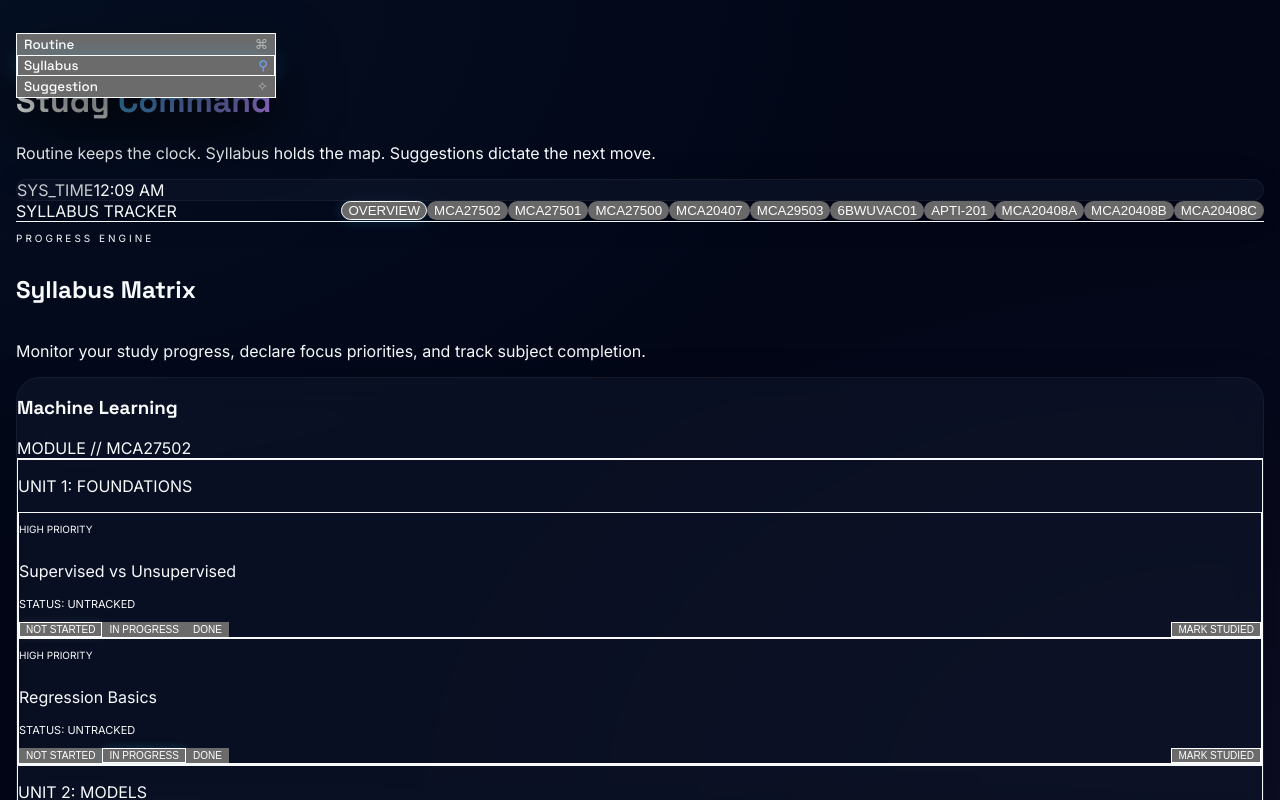
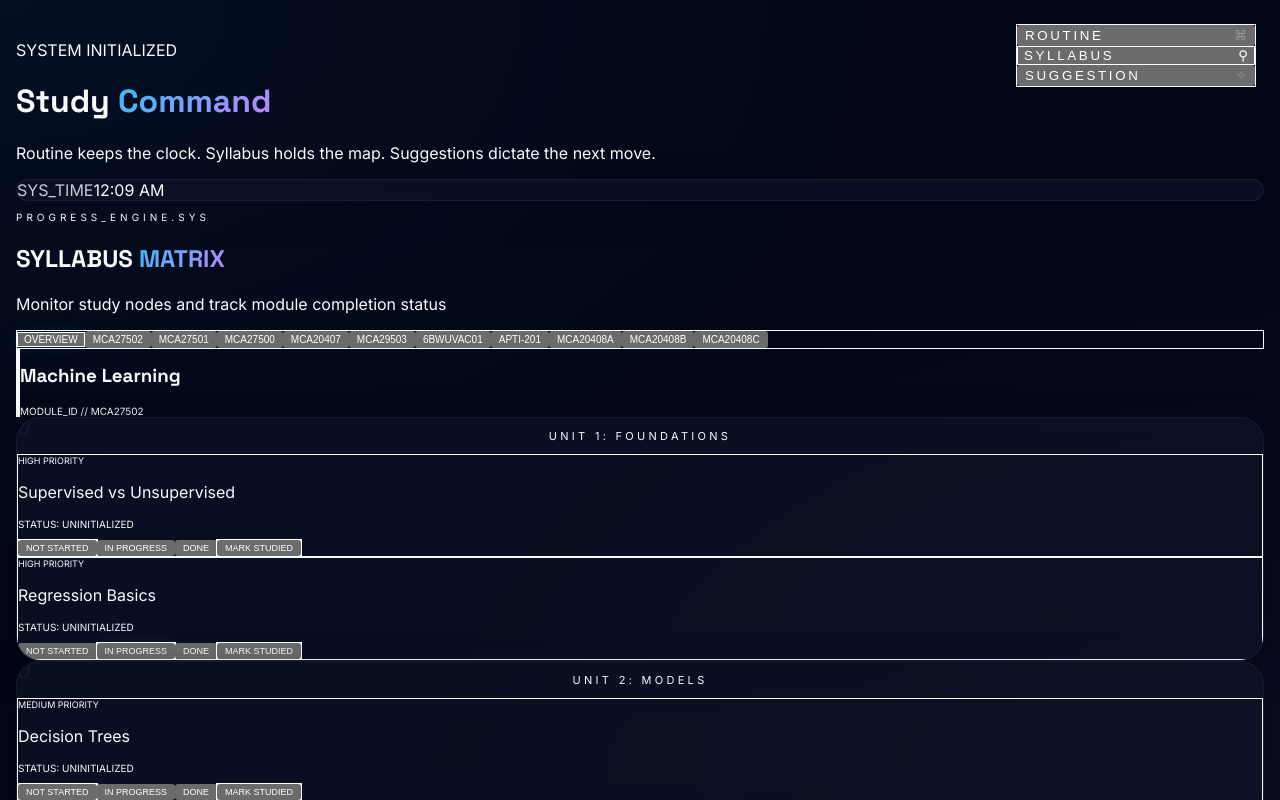
Before and after one commit to Aparup321/suggestion_website, a React (Vite) app: page /syllabus in a window 1280 px wide. Shown: the top 800 px of the page. Built offline with nearby package versions, Linux system fonts and the light colour scheme; the HTML template or start-up script is replaced by a standard one.

Commit message:
refactor: redesign SuggestionView UI with Framer Motion animations and updated theme styling

```diff
--- a/src/App.css
+++ b/src/App.css
@@ -33,6 +33,7 @@ body {
   padding: 24px 16px 80px;
   max-width: 1400px;
   margin: 0 auto;
+  position: relative;
 }
 
 .neo-card {
--- a/src/App.tsx
+++ b/src/App.tsx
@@ -18,7 +18,6 @@ function App() {
     <div className="page-shell">
       {/* Floating Navigator */}
       <RightMenu />
-
       <div className="mx-auto w-full max-w-4xl pt-8 relative z-10">
         <div className="hero-banner mb-10">
           <div className="flex flex-col md:flex-row md:items-center md:justify-between gap-6 relative z-10">
--- a/src/components/RightMenu.tsx
+++ b/src/components/RightMenu.tsx
@@ -14,35 +14,27 @@ export const RightMenu = () => {
   const navigate = useNavigate()
 
   return (
-    <div className="fixed top-8 right-8 z-[100] flex flex-col items-end gap-3">
-      {/* 3 Dashes Hamburger Icon */}
-      <div className="flex flex-col gap-1.5 items-end pr-2 pb-1 opacity-70">
-        <div className="w-8 h-[3px] bg-gradient-to-r from-ocean to-plum rounded-full"></div>
-        <div className="w-6 h-[3px] bg-gradient-to-r from-ocean to-plum rounded-full"></div>
-        <div className="w-10 h-[3px] bg-gradient-to-r from-ocean to-plum rounded-full"></div>
-      </div>
+    <div className="fixed top-6 right-6 z-[999] flex flex-col items-end gap-2" style={{ left: 'auto', right: '24px' }}>
+      <div className="relative group">
+        <div className="absolute -inset-0.5 bg-gradient-to-r from-ocean/30 to-plum/30 rounded-2xl blur-sm opacity-40 group-hover:opacity-100 transition duration-500"></div>
 
-      <div className="relative group">
-        {/* Subtle glowing color-graded backdrop for the menu */}
-        <div className="absolute -inset-1 bg-gradient-to-b from-ocean/20 to-plum/20 rounded-3xl blur-md opacity-50 group-hover:opacity-75 transition duration-500"></div>
-
-        <div className="relative bg-slate-900/70 w-[260px] backdrop-blur-2xl rounded-3xl shadow-[0_30px_60px_rgba(0,0,0,0.7)] border border-white/10 p-3 flex flex-col gap-2">
+        <div className="relative bg-slate-950/95 w-[240px] backdrop-blur-3xl rounded-2xl shadow-2xl border border-white/10 p-2 flex flex-col gap-1.5">
           {items.map((item) => (
             <motion.button
               key={item.id}
-              whileHover={{ scale: 1.02, x: -4 }}
+              whileHover={{ x: -2, scale: 1.01 }}
               whileTap={{ scale: 0.98 }}
               onClick={() => {
                 setMode(item.id)
                 navigate(item.id === "routine" ? "/" : `/${item.id}`)
               }}
-              className={`text-left px-5 py-4 rounded-2xl transition-all flex items-center justify-between gap-4 ${mode === item.id
-                ? "bg-gradient-to-r from-ocean/20 to-plum/20 border border-ocean/40 shadow-[0_0_20px_rgba(56,189,248,0.2)] text-white font-semibold"
-                : "bg-white/5 border border-transparent text-slate-300 hover:bg-white/10 hover:text-white"
+              className={`text-left px-6 py-4 rounded-xl transition-all flex items-center justify-between gap-4 ${mode === item.id
+                ? "bg-white/10 border border-white/10 text-white font-black"
+                : "text-slate-500 hover:text-slate-200"
                 }`}
             >
-              <span className="text-lg font-display tracking-widest">{item.label}</span>
-              <span className={`text-xl ${mode === item.id ? "text-gradient opacity-100" : "opacity-50"}`}>
+              <span className="text-sm uppercase tracking-[0.2em]">{item.label}</span>
+              <span className={`text-xl ${mode === item.id ? "text-ocean opacity-100" : "opacity-30"}`}>
                 {item.icon}
               </span>
             </motion.button>
--- a/src/components/SuggestionView.tsx
+++ b/src/components/SuggestionView.tsx
@@ -3,17 +3,18 @@ import { useAppStore } from "../store/useAppStore"
 import { buildSuggestions } from "../utils/suggestions"
 import { useEffect, useState } from "react"
 import { Link } from "react-router-dom"
+import { motion, AnimatePresence } from "framer-motion"
 
-const badge = {
-  "study-now": "bg-coral/20 text-coral border border-coral/30 shadow-[0_0_10px_rgba(244,63,94,0.2)]",
-  continue: "bg-ocean/20 text-ocean border border-ocean/30 shadow-[0_0_10px_rgba(56,189,248,0.2)]",
-  revise: "bg-lime/20 text-lime border border-lime/30 shadow-[0_0_10px_rgba(74,222,128,0.2)]",
+const badgeStyles = {
+  "study-now": "bg-amber/10 text-amber ring-1 ring-amber/20 shadow-[0_0_15px_rgba(245,158,11,0.1)]",
+  continue: "bg-ocean/10 text-ocean ring-1 ring-ocean/20 shadow-[0_0_15px_rgba(56,189,248,0.1)]",
+  revise: "bg-emerald/10 text-emerald ring-1 ring-emerald/20 shadow-[0_0_15px_rgba(16,185,129,0.1)]",
 }
 
 const label = {
   "study-now": "Study Now",
-  continue: "Continue Learning",
-  revise: "Quick Revision",
+  continue: "Continue",
+  revise: "Revision",
 }
 
 export const SuggestionView = () => {
@@ -31,96 +32,117 @@ export const SuggestionView = () => {
   const suggestions = buildSuggestions(subjects, routineEntries, now, selectedSubjectId)
 
   return (
-    <section className="flex flex-col gap-6 w-full">
-      <div className="flex flex-wrap items-center gap-3 w-full border-b border-white/5 pb-4">
-        <div className="text-xs uppercase tracking-widest text-slate-500 font-semibold px-4 pl-0">
-          AI Suggestion Matrix
+    <section className="flex flex-col gap-10 w-full max-w-5xl mx-auto py-4">
+      {/* HEADER SECTION */}
+      <div className="flex flex-col md:flex-row md:items-end justify-between gap-6 px-4">
+        <div className="space-y-1">
+          <p className="text-[10px] uppercase tracking-[0.4em] text-plum font-bold">HEURISTIC_ANALYSIS.SYS</p>
+          <h1 className="text-4xl font-black tracking-tight text-white">FOCUS <span className="text-gradient">TARGET</span></h1>
+          <p className="text-slate-500 text-sm font-medium">Smart directives generated from schedule urgency and completion logic</p>
         </div>
-        <div className="ml-auto flex flex-wrap gap-2">
+      </div>
+
+      {/* FILTER BUTTONS */}
+      <div className="flex flex-wrap items-center gap-2 px-4 bg-slate-900/40 p-3 rounded-2xl border border-white/5 mx-4">
         <button
           onClick={() => setSelectedSubject(undefined)}
-              className={`px-4 py-2 rounded-full text-xs uppercase tracking-widest font-semibold transition-all ${
+          className={`px-5 py-2 rounded-xl text-[10px] uppercase font-black tracking-widest transition-all ${
             !selectedSubjectId
-                  ? "bg-slate-800 text-white border-ocean shadow-[0_0_15px_rgba(56,189,248,0.2)]"
-                  : "bg-slate-900/50 text-slate-400 border-transparent hover:text-slate-200"
-              } border`}
+              ? "bg-plum/20 text-plum border border-plum/30 shadow-[0_0_15px_rgba(192,132,252,0.1)]"
+              : "text-slate-500 hover:text-slate-300"
+          }`}
         >
-              All Subjects
+          ALL_SUBJECTS
         </button>
         {subjects.map((subject) => (
           <button
             key={subject.id}
             onClick={() => setSelectedSubject(subject.id)}
-              className={`px-4 py-2 rounded-full text-xs uppercase font-semibold transition-all ${
+            className={`px-5 py-2 rounded-xl text-[10px] uppercase font-black tracking-widest transition-all ${
               selectedSubjectId === subject.id
-                  ? "bg-slate-800 text-white border-ocean shadow-[0_0_15px_rgba(56,189,248,0.2)]"
-                  : "bg-slate-900/50 text-slate-400 border-transparent hover:text-slate-200"
-              } border`}
+                ? "bg-plum/20 text-plum border border-plum/30 shadow-[0_0_15px_rgba(192,132,252,0.1)]"
+                : "text-slate-500 hover:text-slate-300"
+            }`}
           >
             {subject.code || subject.id}
           </button>
         ))}
       </div>
-      </div>
 
-      <div className="flex flex-col gap-2">
-        <p className="text-[10px] uppercase tracking-[0.3em] text-plum font-bold">Heuristic Analysis</p>
-        <h2 className="text-3xl font-display text-white tracking-tight">Focus Target</h2>
-        <p className="text-sm text-slate-400">
-          Smart recommendations generated from schedule alignment, urgency, and past study sessions.
-        </p>
-      </div>
-
-      <div className="neo-card p-8 flex flex-col gap-6 mt-2">
-        <div className="flex items-center justify-between border-b border-white/10 pb-4">
-          <h3 className="text-2xl font-display text-white tracking-tight">Active Directives</h3>
+      <div className="px-4 pb-20">
+        <div className="flex items-center gap-4 mb-8">
+          <h3 className="text-xl font-bold text-white tracking-tight leading-none">ACTIVE DIRECTIVES</h3>
+          <div className="h-px flex-1 bg-white/5"></div>
           <Link
             to="/syllabus"
-            className="px-4 py-2 rounded-full text-[10px] uppercase tracking-widest bg-white/5 hover:bg-white/10 border border-white/10 text-white transition-colors"
+            className="px-4 py-2 rounded-xl text-[10px] uppercase font-black tracking-widest text-slate-400 border border-white/10 hover:border-plum/40 hover:text-plum transition-all"
           >
-            Review Syllabus
+            Syllabus Tracker
           </Link>
         </div>
 
-        <div className="grid gap-4 mt-2">
+        <div className="grid gap-6">
+          <AnimatePresence mode="popLayout">
             {suggestions.length === 0 ? (
-            <p className="text-sm text-slate-500 font-mono text-center py-10">
-              [ NO DIRECTIVES FOUND ] <br className="mb-2" /> Initialize progress tracking in Syllabus to generate suggestions.
+              <motion.div
+                initial={{ opacity: 0 }} animate={{ opacity: 1 }}
+                className="neo-card p-20 text-center space-y-4"
+              >
+                <span className="text-4xl">📡</span>
+                <p className="text-slate-500 text-sm font-mono tracking-widest">
+                  [ NO DIRECTIVES FOUND ] <br className="mb-2" />
+                  Initialize study progress in Syllabus to generate targets
                 </p>
+              </motion.div>
             ) : (
               suggestions.map((item, index) => (
+                <motion.div
+                  key={item.id}
+                  initial={{ opacity: 0, x: -20 }}
+                  animate={{ opacity: 1, x: 0 }}
+                  transition={{ delay: index * 0.05 }}
+                >
                   <Link
                     to="/syllabus"
-                key={item.id}
                     onClick={() => setSelectedSubject(item.subjectId)}
-                className="group relative flex flex-col md:flex-row md:items-center md:justify-between gap-5 rounded-2xl border border-white/5 bg-slate-900/40 px-6 py-5 hover:bg-slate-800/50 transition-all overflow-hidden"
+                    className="group relative block"
                   >
-                {/* Glow effect on hover */}
-                <div className="absolute inset-x-0 -bottom-px h-px bg-gradient-to-r from-ocean/0 via-ocean/50 to-ocean/0 opacity-0 group-hover:opacity-100 transition-opacity"></div>
-
-                <div>
-                  <div className="flex items-center gap-3 mb-2">
-                    <span className="text-[10px] uppercase tracking-widest text-slate-500 font-bold bg-slate-900 px-2 py-0.5 rounded-md border border-white/5">
+                    <div className="neo-card p-6 md:p-8 flex flex-col md:flex-row md:items-center justify-between gap-8 transition-all hover:border-plum/30 hover:bg-slate-900/80 overflow-hidden">
+                      <div className="space-y-4 relative z-10">
+                        <div className="flex items-center gap-3">
+                          <span className="text-[10px] font-black text-slate-600 tracking-tighter uppercase p-1.5 bg-white/5 rounded border border-white/5">
                             SEQ // 0{index + 1}
                           </span>
-                    <span className="text-[10px] uppercase font-mono text-ocean/80">
+                          <span className="text-[10px] uppercase font-black tracking-widest text-plum/80">
                             {item.subjectTitle}
                           </span>
                         </div>
-                  <p className="text-xl font-medium text-slate-100 mb-1 group-hover:text-white transition-colors">
+                        <div className="space-y-1">
+                          <p className="text-2xl font-black text-white group-hover:text-plum transition-colors tracking-tight">
                             {item.topicTitle}
                           </p>
-                  <p className="text-sm text-slate-400">{item.reason}</p>
+                          <p className="text-sm text-slate-500 font-medium max-w-xl group-hover:text-slate-400 transition-colors tracking-tight">
+                            {item.reason}
+                          </p>
+                        </div>
                       </div>
 
-                <div className="shrink-0 mt-2 md:mt-0">
-                  <span className={`inline-block px-4 py-2 rounded-lg text-[10px] uppercase font-bold tracking-widest ${badge[item.type]}`}>
+                      <div className="shrink-0 relative z-10">
+                        <div className={`px-5 py-2.5 rounded-xl text-[10px] uppercase font-black tracking-[0.2em] transition-all group-hover:scale-105 ${badgeStyles[item.type]}`}>
                           {label[item.type]}
-                  </span>
+                        </div>
+                      </div>
+
+                      <div className="absolute inset-0 opacity-0 group-hover:opacity-100 transition-opacity pointer-events-none">
+                        <div className="absolute top-0 right-0 w-64 h-64 bg-plum/5 blur-[80px] rounded-full translate-x-1/2 -translate-y-1/2" />
+                        <div className="absolute bottom-0 left-0 w-64 h-64 bg-ocean/5 blur-[80px] rounded-full -translate-x-1/2 translate-y-1/2" />
+                      </div>
                     </div>
                   </Link>
+                </motion.div>
               ))
             )}
+          </AnimatePresence>
         </div>
       </div>
     </section>
--- a/src/components/SyllabusView.tsx
+++ b/src/components/SyllabusView.tsx
@@ -1,4 +1,5 @@
 import { useAppStore } from "../store/useAppStore"
+import { motion } from "framer-motion"
 
 export const SyllabusView = () => {
   const subjects = useAppStore((state) => state.subjects)
@@ -10,119 +11,120 @@ export const SyllabusView = () => {
   const selected = subjects.find((subject) => subject.id === selectedSubjectId)
 
   return (
-    <section className="flex flex-col gap-6 w-full">
-      <div className="flex flex-wrap items-center gap-3 w-full border-b border-white/5 pb-4">
-        <div className="text-xs uppercase tracking-widest text-slate-500 font-semibold px-4 pl-0">
-          Syllabus Tracker
+    <section className="flex flex-col gap-10 w-full max-w-5xl mx-auto py-4">
+      {/* HEADER SECTION */}
+      <div className="flex flex-col md:flex-row md:items-end justify-between gap-6 px-4">
+        <div className="space-y-1">
+          <p className="text-[10px] uppercase tracking-[0.4em] text-ocean font-bold">PROGRESS_ENGINE.SYS</p>
+          <h1 className="text-4xl font-black tracking-tight text-white">SYLLABUS <span className="text-gradient">MATRIX</span></h1>
+          <p className="text-slate-500 text-sm font-medium">Monitor study nodes and track module completion status</p>
         </div>
-        <div className="ml-auto flex flex-wrap gap-2">
+      </div>
+
+      {/* SUBJECT FILTER */}
+      <div className="flex flex-wrap items-center gap-2 px-4 bg-slate-900/40 p-3 rounded-2xl border border-white/5 mx-4">
         <button
           onClick={() => setSelectedSubject(undefined)}
-              className={`px-4 py-2 rounded-full text-xs uppercase tracking-widest font-semibold transition-all ${
+          className={`px-5 py-2 rounded-xl text-[10px] uppercase font-black tracking-widest transition-all ${
             !selectedSubjectId
-                  ? "bg-slate-800 text-white border-ocean shadow-[0_0_15px_rgba(56,189,248,0.2)]"
-                  : "bg-slate-900/50 text-slate-400 border-transparent hover:text-slate-200"
-              } border`}
+              ? "bg-ocean/20 text-ocean border border-ocean/30 shadow-[0_0_15px_rgba(56,189,248,0.1)]"
+              : "text-slate-500 hover:text-slate-300"
+          }`}
         >
-              Overview
+          OVERVIEW
         </button>
         {subjects.map((subject) => (
           <button
             key={subject.id}
             onClick={() => setSelectedSubject(subject.id)}
-                className={`px-4 py-2 rounded-full text-xs uppercase font-semibold transition-all ${
+            className={`px-5 py-2 rounded-xl text-[10px] uppercase font-black tracking-widest transition-all ${
               selectedSubjectId === subject.id
-                    ? "bg-slate-800 text-white border-ocean shadow-[0_0_15px_rgba(56,189,248,0.2)]"
-                    : "bg-slate-900/50 text-slate-400 border-transparent hover:text-slate-200"
-                } border`}
+                ? "bg-ocean/20 text-ocean border border-ocean/30 shadow-[0_0_15px_rgba(56,189,248,0.1)]"
+                : "text-slate-500 hover:text-slate-300"
+            }`}
           >
             {subject.code || subject.id}
           </button>
         ))}
       </div>
-      </div>
 
-      <div className="flex flex-col gap-2">
-        <p className="text-[10px] uppercase tracking-[0.3em] text-ocean font-bold">Progress Engine</p>
-        <h2 className="text-3xl font-display text-white tracking-tight">Syllabus Matrix</h2>
-        <p className="text-sm text-slate-400">
-          Monitor your study progress, declare focus priorities, and track subject completion.
-        </p>
-      </div>
-
-      <div className="grid gap-6">
+      <div className="space-y-12 px-4">
         {(selected ? [selected] : subjects).map((subject) => (
-          <div
+          <motion.div
             key={subject.id}
-            className="neo-card p-8 flex flex-col gap-6"
+            initial={{ opacity: 0, y: 20 }}
+            animate={{ opacity: 1, y: 0 }}
+            className="space-y-8"
           >
-            <div className="flex flex-wrap items-center justify-between gap-4 border-b border-white/10 pb-4">
-              <div>
-                <h3 className="text-2xl font-display text-white tracking-tight">{subject.title}</h3>
-                {subject.code && (
-                  <span className="text-xs uppercase tracking-widest text-ocean/80 font-mono mt-1 block">
-                    MODULE // {subject.code}
-                  </span>
-                )}
+            <div className="flex flex-col gap-2 border-l-4 border-ocean pl-6">
+              <h3 className="text-3xl font-black text-white tracking-tight leading-none">{subject.title}</h3>
+              <div className="flex items-center gap-3">
+                <span className="text-[10px] font-mono text-ocean/60 font-bold uppercase tracking-widest">MODULE_ID // {subject.code || subject.id}</span>
               </div>
             </div>
 
             <div className="grid gap-6">
               {subject.units.map((unit) => (
-                <div key={unit.id} className="rounded-2xl border border-white/10 bg-slate-900/40 p-6 overflow-hidden relative">
-                  <div className="absolute top-0 left-0 w-1 h-full bg-gradient-to-b from-ocean to-plum opacity-50"></div>
-
-                  <div className="flex items-center justify-between mb-4 pl-2">
-                    <p className="text-sm uppercase tracking-widest text-slate-300 font-bold">{unit.title}</p>
+                <div key={unit.id} className="neo-card p-6 md:p-8 space-y-6 relative overflow-hidden group">
+                  <div className="absolute top-0 right-0 p-4 opacity-5 pointer-events-none">
+                    <span className="text-6xl font-black italic">{unit.title.charAt(0)}</span>
                   </div>
 
-                  <div className="grid gap-3">
+                  <div className="flex items-center gap-4">
+                    <div className="h-px flex-1 bg-white/5"></div>
+                    <p className="text-[11px] uppercase tracking-[0.3em] text-slate-500 font-black">{unit.title}</p>
+                    <div className="h-px flex-1 bg-white/5"></div>
+                  </div>
+
+                  <div className="grid gap-4">
                     {unit.topics.map((topic) => (
                       <div
                         key={topic.id}
-                        className="flex flex-col xl:flex-row xl:items-center xl:justify-between gap-4 rounded-xl bg-slate-800/40 border border-white/5 px-5 py-4 transition-all hover:bg-slate-800/60"
+                        className="flex flex-col lg:flex-row lg:items-center justify-between gap-6 p-6 rounded-2xl bg-slate-950/40 border border-white/5 hover:border-white/10 transition-all hover:bg-slate-950/60 group/topic"
                       >
-                        <div>
-                          <div className="flex items-center gap-3 mb-1">
-                            {topic.priority === "high" && <span className="w-2 h-2 rounded-full bg-coral animate-pulse"></span>}
-                            {topic.priority === "medium" && <span className="w-2 h-2 rounded-full bg-ocean"></span>}
-                            {topic.priority === "low" && <span className="w-2 h-2 rounded-full bg-slate-500"></span>}
-                            <p className="text-[10px] uppercase tracking-widest text-slate-400">
-                              {topic.priority} PRIORITY
+                        <div className="space-y-4">
+                          <div className="flex items-center gap-3">
+                            <div className={`w-2 h-2 rounded-full ${
+                              topic.priority === "high" ? "bg-amber shadow-[0_0_10px_rgba(245,158,11,0.4)]" :
+                              topic.priority === "medium" ? "bg-ocean" : "bg-slate-700"
+                            }`} />
+                            <span className="text-[9px] font-black text-slate-500 tracking-widest uppercase">{topic.priority} PRIORITY</span>
+                          </div>
+
+                          <div className="space-y-1">
+                            <p className="text-lg font-bold text-white group-hover/topic:text-ocean transition-colors">{topic.title}</p>
+                            <p className="text-[10px] text-slate-600 font-mono font-bold uppercase tracking-tighter">
+                              {topic.lastStudied
+                                ? `LAST_SYNC: ${new Date(topic.lastStudied).toLocaleString()}`
+                                : "STATUS: UNINITIALIZED"}
                             </p>
                           </div>
-                          <p className="text-base font-medium text-slate-100">{topic.title}</p>
-                          <p className="text-[11px] text-slate-500 mt-1 font-mono">
-                            {topic.lastStudied
-                              ? `LA_SYNC: ${new Date(topic.lastStudied).toLocaleString()}`
-                              : "STATUS: UNTRACKED"}
-                          </p>
                         </div>
 
-                        <div className="flex flex-wrap items-center gap-2">
+                        <div className="flex flex-wrap items-center gap-2 lg:bg-slate-900/50 lg:p-2 lg:rounded-xl">
                           {(["not-started", "in-progress", "done"] as const).map((status) => (
                             <button
                               key={status}
                               onClick={() => updateTopicStatus(subject.id, topic.id, status)}
-                              className={`px-3 py-1.5 rounded-md text-[10px] uppercase tracking-widest transition-all ${
+                              className={`px-4 py-2 rounded-lg text-[9px] font-black uppercase tracking-widest transition-all ${
                                 topic.status === status
                                   ? status === "done"
-                                    ? "bg-lime/20 text-lime border border-lime/30 shadow-[0_0_10px_rgba(74,222,128,0.2)]"
+                                    ? "bg-emerald/10 text-emerald ring-1 ring-emerald/20 shadow-[0_0_15px_rgba(16,185,129,0.1)]"
                                     : status === "in-progress"
-                                      ? "bg-ocean/20 text-ocean border border-ocean/30 shadow-[0_0_10px_rgba(56,189,248,0.2)]"
-                                      : "bg-slate-700 text-slate-300 border border-white/10 shadow-[0_0_10px_rgba(255,255,255,0.1)]"
-                                  : "bg-slate-900/50 text-slate-500 border border-transparent hover:bg-slate-800 hover:text-slate-300"
+                                      ? "bg-ocean/10 text-ocean ring-1 ring-ocean/20 shadow-[0_0_15px_rgba(56,189,248,0.1)]"
+                                      : "bg-slate-800 text-slate-200 ring-1 ring-white/10"
+                                  : "text-slate-600 hover:text-slate-300"
                               }`}
                             >
                               {status.replace("-", " ")}
                             </button>
                           ))}
 
-                          <div className="w-px h-6 bg-white/10 mx-1 hidden md:block"></div>
+                          <div className="hidden lg:block w-px h-4 bg-white/10 mx-2"></div>
 
                           <button
                             onClick={() => markStudiedNow(subject.id, topic.id)}
-                            className="px-3 py-1.5 rounded-md text-[10px] uppercase tracking-widest bg-plum/20 text-plum border border-plum/30 hover:bg-plum/30 hover:shadow-[0_0_10px_rgba(192,132,252,0.3)] transition-all ml-auto xl:ml-0"
+                            className="px-4 py-2 rounded-lg text-[9px] font-black uppercase tracking-widest bg-plum/10 text-plum ring-1 ring-plum/20 hover:bg-plum/20 hover:shadow-[0_0_15px_rgba(192,132,252,0.15)] transition-all"
                           >
                             Mark Studied
                           </button>
@@ -133,7 +135,7 @@ export const SyllabusView = () => {
                 </div>
               ))}
             </div>
-          </div>
+          </motion.div>
         ))}
       </div>
     </section>
```
Lines whose indentation alone changed are shown as unchanged.
